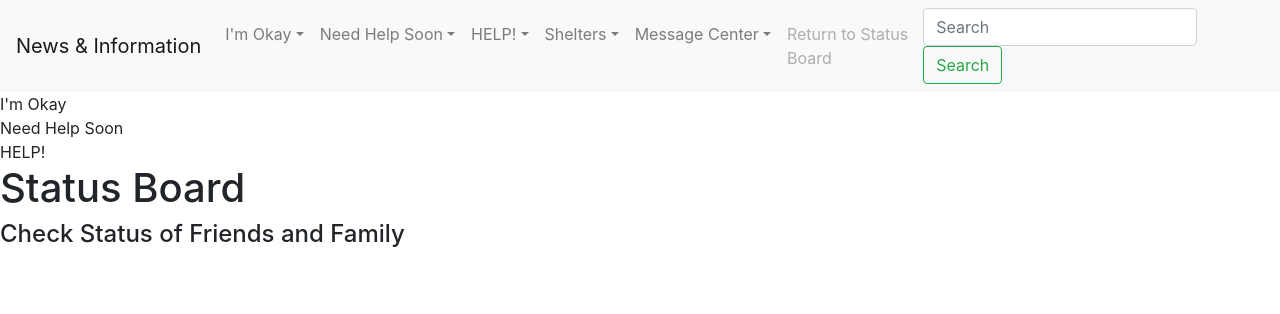
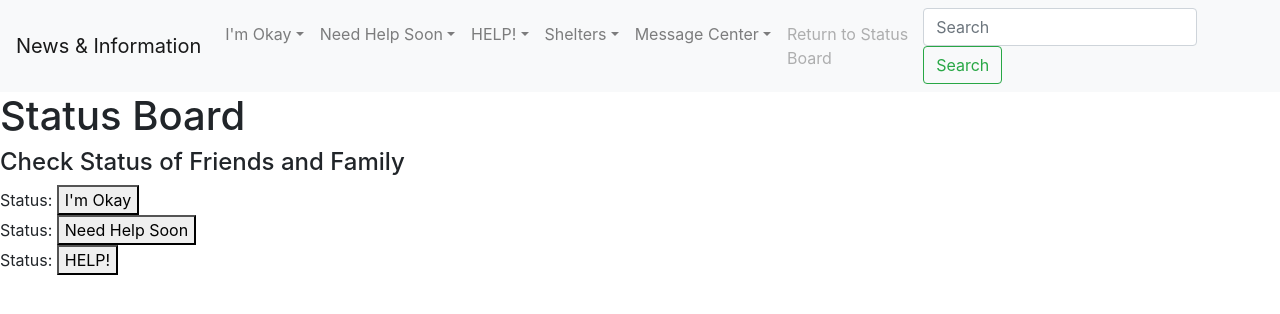
Before and after one commit to K-Rye/disaster-board, a plain HTML site: page index.html in a window 1280 px wide. Drawn offline with nearby package versions, Linux system fonts and the light colour scheme.

Commit message:
Add status section and buttons

```diff
--- a/index.html
+++ b/index.html
@@ -70,16 +70,19 @@
     </div>
   </nav>
   <body>
+    <h1>Status Board</h1>
+    <h4>Check Status of Friends and Family</h4>
     <section class="status-selection-container">
-      <div>I'm Okay
+      <div>Status:
+        <button>I'm Okay</button>
       </div>
-      <div>Need Help Soon
+      <div>Status:
+        <button>Need Help Soon</button>
       </div>
-      <div>HELP!
+      <div>Status:
+        <button>HELP!</button>
       </div>
     </section>
-    <h1>Status Board</h1>
-    <h4>Check Status of Friends and Family</h4>
 
     <!-- Optional JavaScript -->
     <!-- jQuery first, then Popper.js, then Bootstrap JS -->
```
